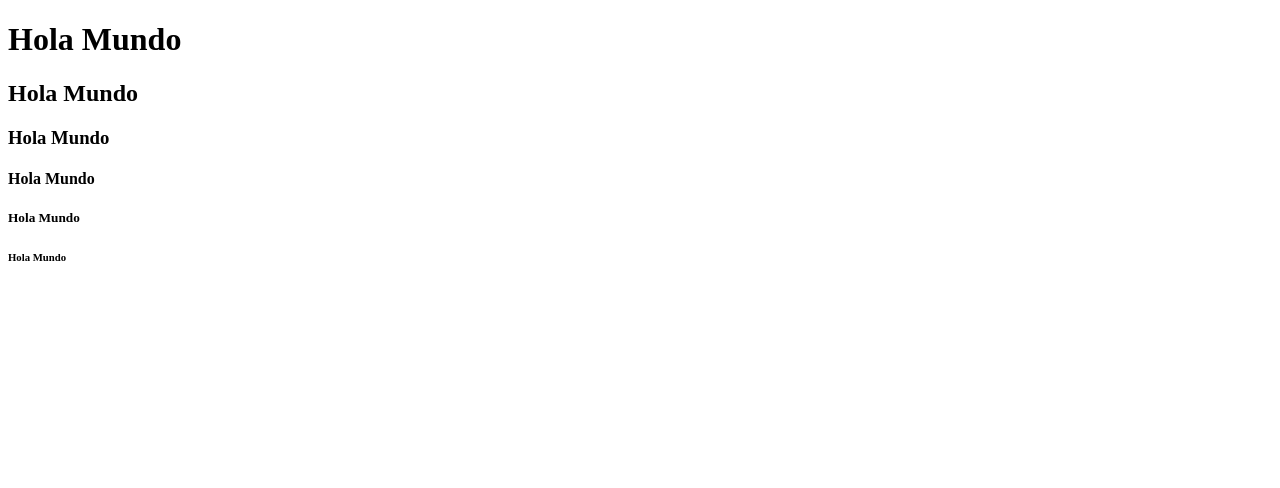
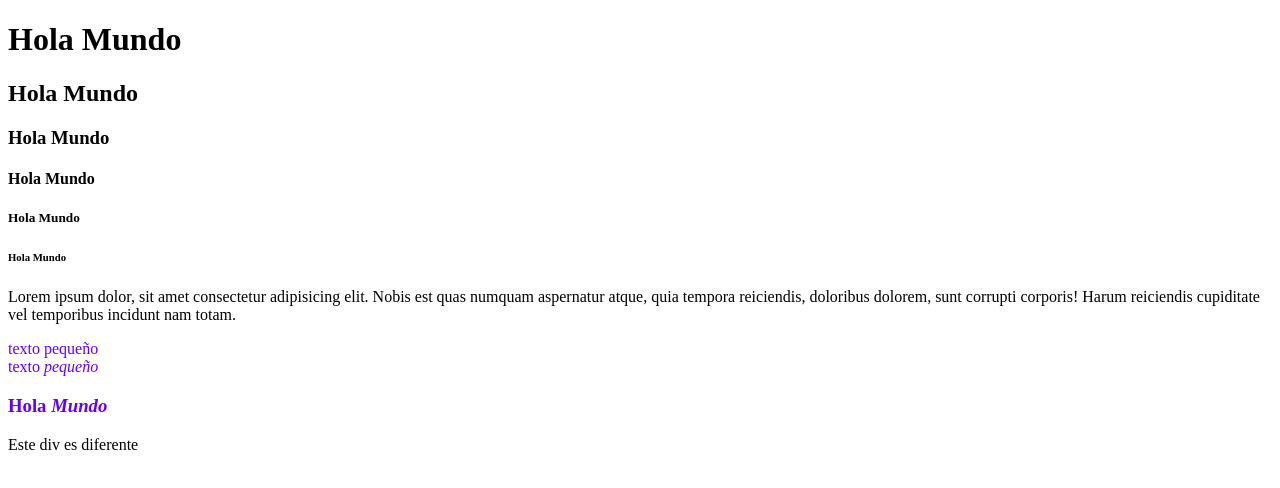
Before and after one commit to fredyvanegas/html, a plain HTML site: page index.html in a window 1280 px wide. Drawn offline with Linux system fonts and the light colour scheme.

Commit message:
[update] colores html

```diff
--- a/index.html
+++ b/index.html
@@ -1,17 +1,62 @@
 <!DOCTYPE html>
 <html lang="es">
+
 <head>
     <meta charset="UTF-8">
     <meta name="viewport" content="width=device-width, initial-scale=1.0">
     <meta http-equiv="X-UA-Compatible" content="ie=edge">
     <title>My primera web</title>
+    <style>
+        /* estilo por tag (afecta a todos los "div") */
+        /*
+        div {
+            color: blue;
+        } */
+        /* estilos por id (sólo afecta al elemento con el id) */
+        #primer-div {
+            /*color: blueviolet;*/
+            /* color por nombre*/
+            /*color: #571; */
+            /* color por hexadecimal; este color está abreviado */
+            /*color: rgb(100, 50, 25);*/
+            /* color por RGB; 0-0-0 es sin luz y 255-255-255 es todo luz */
+            color: rgba(77, 25, 135, 0.3)
+                /* el cuarto argumento es el "alpha" que indica el grado de transaparencia u opacidad; va de 0 (transparente) a 1 (todo su color) */
+        }
+
+        /* estilos por clases*/
+        .primer-div {
+            color: rgb(98, 0, 255);
+        }
+
+        .diferente {
+            color: brown;
+        }
+    </style>
 </head>
+
 <body>
     <h1>Hola Mundo</h1>
     <h2>Hola Mundo</h2>
     <h3>Hola Mundo</h3>
     <h4>Hola Mundo</h4>
-    <h5>Hola Mundo</h5 >
+    <h5>Hola Mundo</h5>
     <h6>Hola Mundo</h6>
+
+    <p>Lorem ipsum dolor, sit amet consectetur adipisicing elit. Nobis est quas numquam aspernatur atque, quia tempora
+        reiciendis, doloribus dolorem, sunt corrupti corporis! Harum reiciendis cupiditate vel temporibus incidunt nam
+        totam.</p>
+    <!-- <div id="primer-div"> -->
+    <div class="primer-div">
+        <span>texto pequeño</span>
+        <br>
+        <span>texto <em>pequeño</em></span>
+        <h3>Hola <em>Mundo</em> </h3>
+    </div>
+
+    <div>
+        <p>Este div es diferente</p>
+    </div>
 </body>
+
 </html>
```
